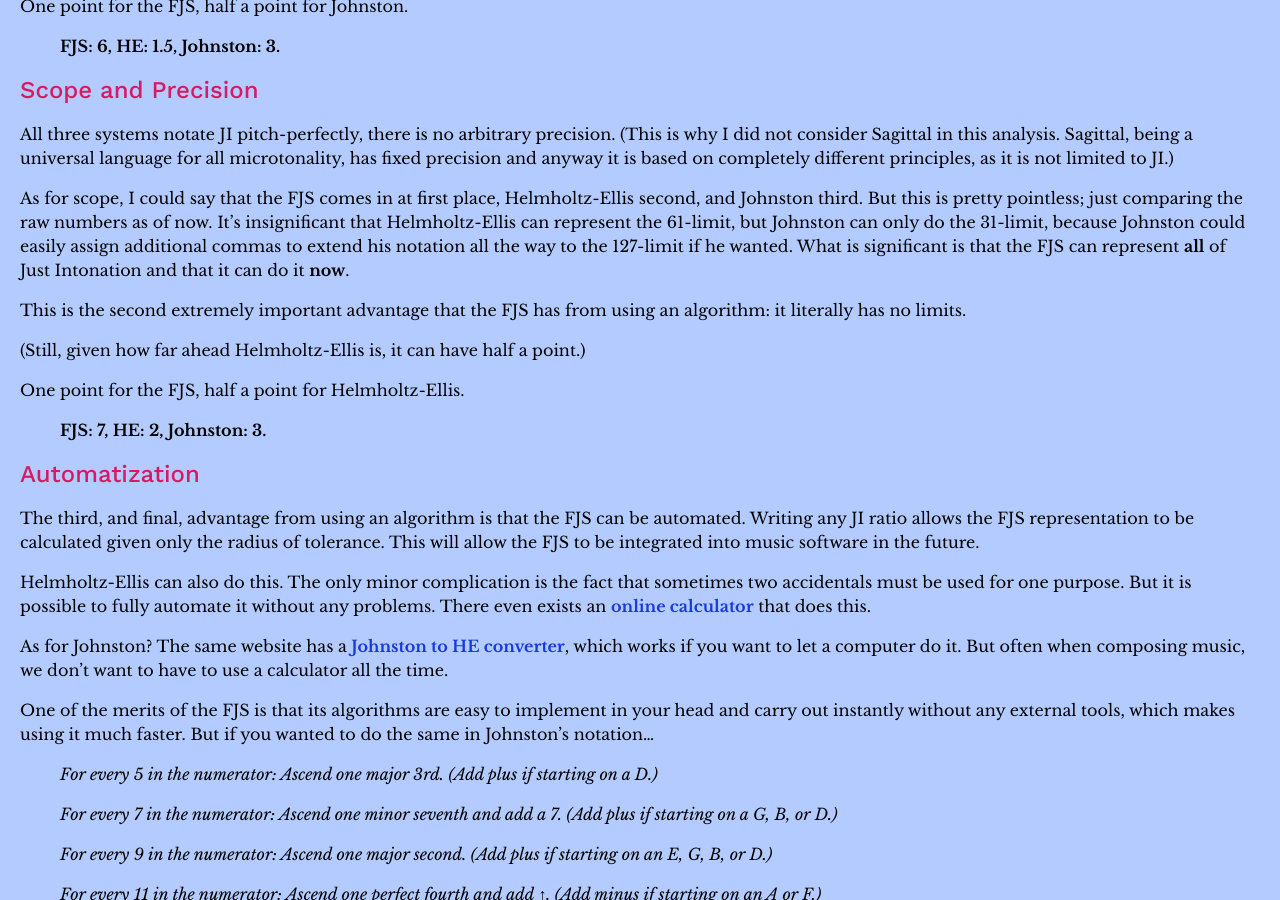
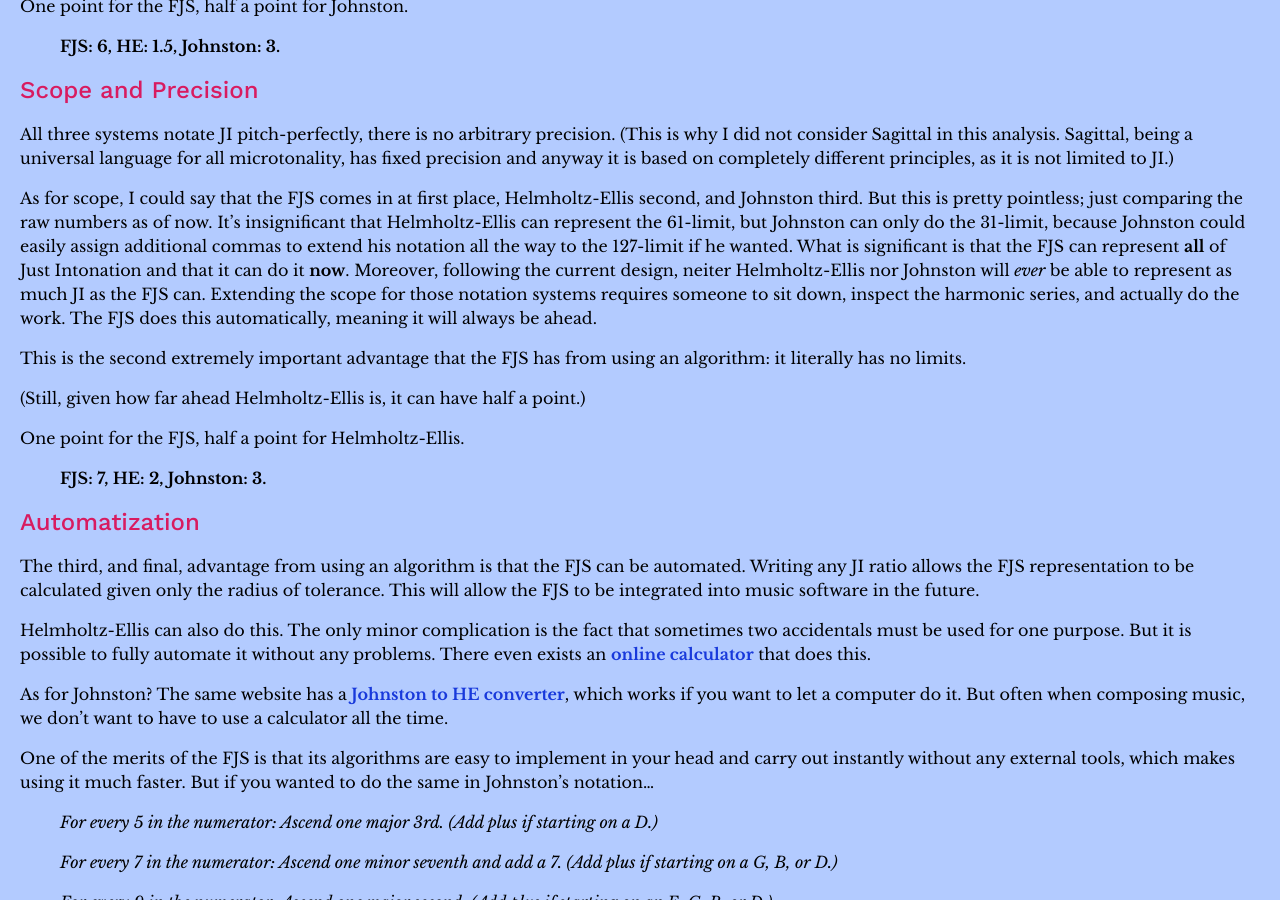
Before and after one commit to misotanni/misotanni.github.io, a Jekyll site: the page built from fjs/en/compare.md, in a window 1280 px wide and 900 px high, scrolled down 5544 px. Built offline with Jekyll 4.4.1, drawn with Linux system fonts in a browser that asks for light colours; our own code applies the rules of GitHub Pages for plain Markdown files; formulas are drawn with MathJax 3.

Commit message:
strengthened point about scope

```diff
--- a/fjs/en/compare.md
+++ b/fjs/en/compare.md
@@ -179,7 +179,7 @@ One point for the FJS, half a point for Johnston.
 
 All three systems notate JI pitch-perfectly, there is no arbitrary precision. (This is why I did not consider Sagittal in this analysis. Sagittal, being a universal language for all microtonality, has fixed precision and anyway it is based on completely different principles, as it is not limited to JI.)
 
-As for scope, I could say that the FJS comes in at first place, Helmholtz-Ellis second, and Johnston third. But this is pretty pointless; just comparing the raw numbers as of now. It's insignificant that Helmholtz-Ellis can represent the 61-limit, but Johnston can only do the 31-limit, because Johnston could easily assign additional commas to extend his notation all the way to the 127-limit if he wanted. What is significant is that the FJS can represent **all** of Just Intonation and that it can do it **now**.
+As for scope, I could say that the FJS comes in at first place, Helmholtz-Ellis second, and Johnston third. But this is pretty pointless; just comparing the raw numbers as of now. It's insignificant that Helmholtz-Ellis can represent the 61-limit, but Johnston can only do the 31-limit, because Johnston could easily assign additional commas to extend his notation all the way to the 127-limit if he wanted. What is significant is that the FJS can represent **all** of Just Intonation and that it can do it **now**. Moreover, following the current design, neiter Helmholtz-Ellis nor Johnston will *ever* be able to represent as much JI as the FJS can. Extending the scope for those notation systems requires someone to sit down, inspect the harmonic series, and actually do the work. The FJS does this automatically, meaning it will always be ahead.
 
 This is the second extremely important advantage that the FJS has from using an algorithm: it literally has no limits.
 
```
